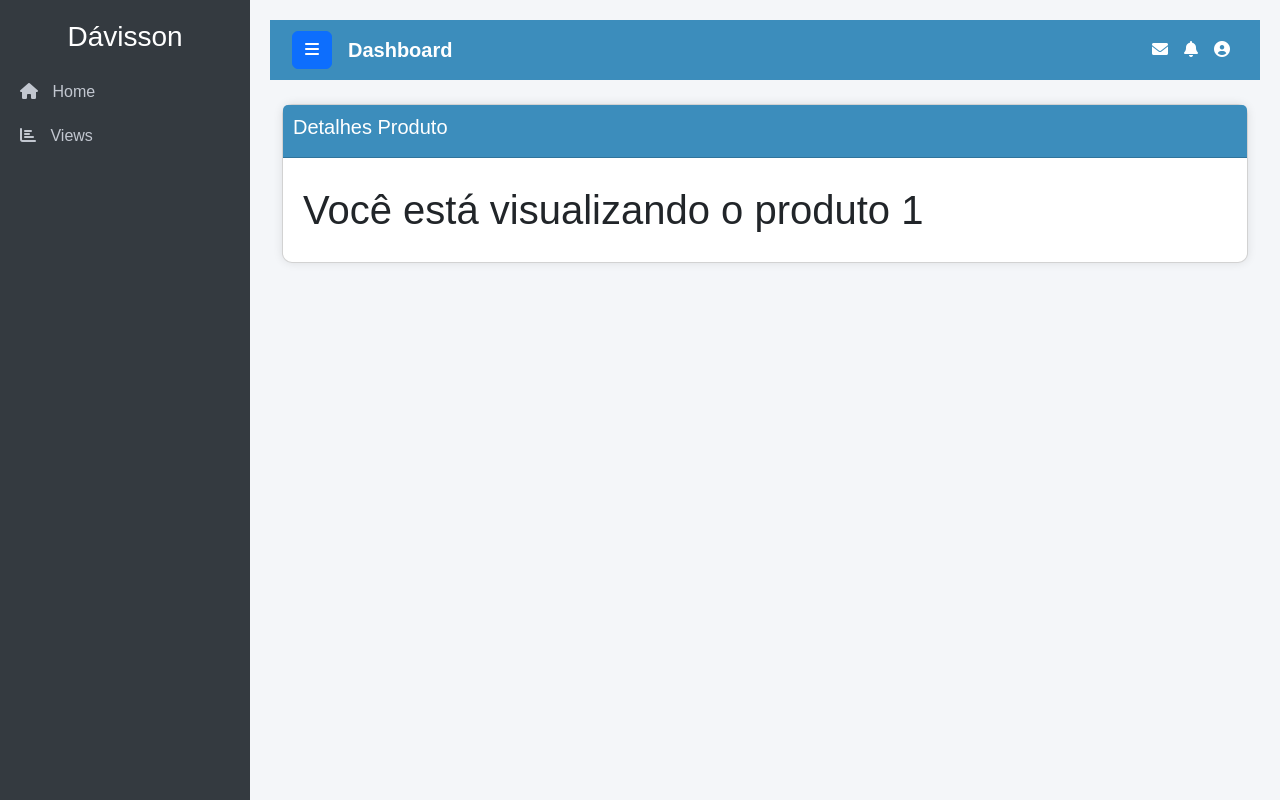
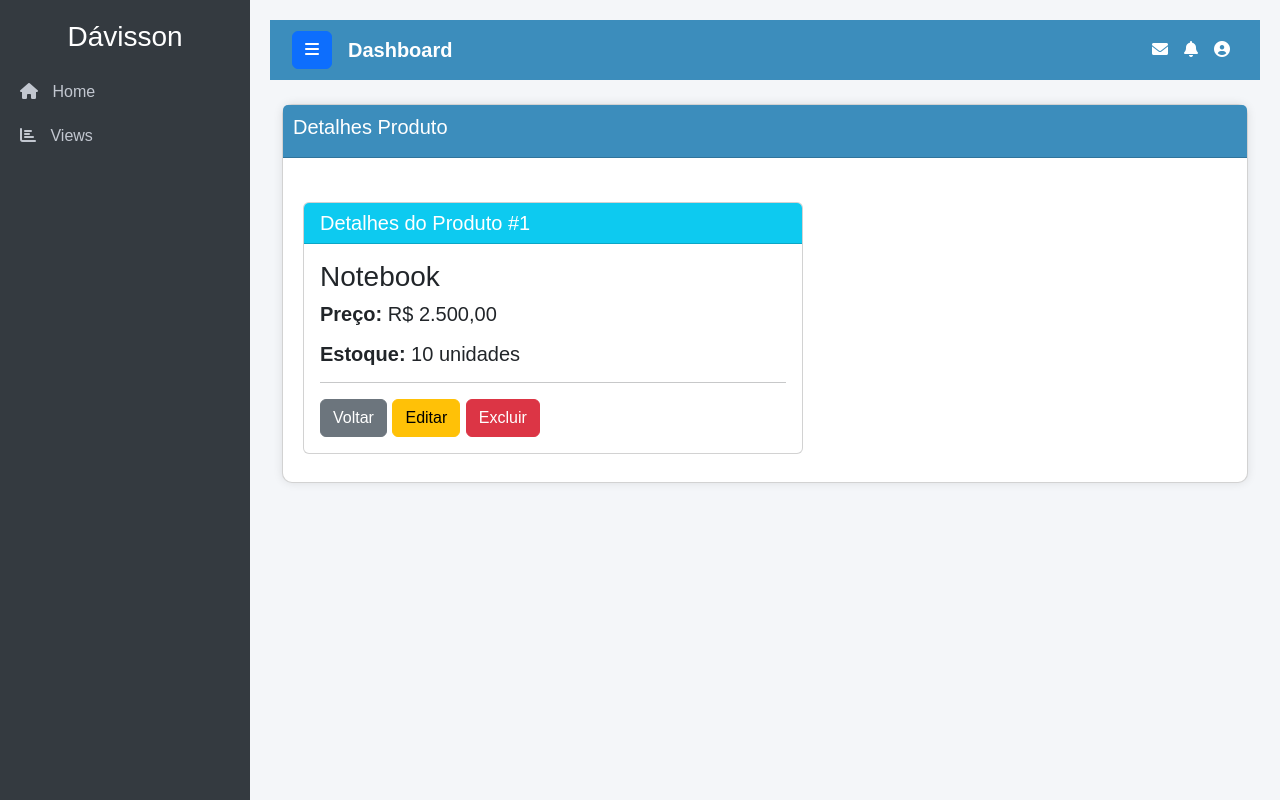
Before and after one commit to davissontiago/pweb-DjangoPiloto, a Django app: page /produto/detalhes/1 in a window 1280 px wide. Run offline with Django 5.2, Linux system fonts and the light colour scheme.

Commit message:
Botões quase completos

```diff
--- a/home/templates/produto/detalhes.html
+++ b/home/templates/produto/detalhes.html
@@ -3,5 +3,36 @@
 {% block title %}Detalhes Produto{% endblock title %}
 
 {% block content %}
-    <h1>Você está visualizando o produto {{id}}</h1>
+
+    {% if produto %}
+
+        <div class="card mt-4" style="max-width: 500px;">
+            <div class="card-header bg-info text-white">
+                Detalhes do Produto #{{ produto.id }}
+            </div>
+            <div class="card-body">
+                <h3 class="card-title">{{ produto.nome }}</h3>
+                <p class="card-text">
+                    <strong>Preço:</strong> R$ {{ produto.preco }}
+                </p>
+                <p>
+                    <strong>Estoque:</strong> 10 unidades
+                </p>
+
+                <hr>
+
+                <a href="{% url 'produto' %}" class="btn btn-secondary">Voltar</a>
+                <a href="{% url 'editar_produto' produto.id %}" class="btn btn-warning">Editar</a>
+                <a href="{% url 'excluir_produto' produto.id %}" class="btn btn-danger">Excluir</a>
+            </div>
+        </div>
+
+    {% else %}
+        <div class="alert alert-danger mt-4">
+            Produto com ID {{ id }} não encontrado!
+            <br><br>
+            <a href="{% url 'produto' %}" class="btn btn-danger">Voltar para a lista</a>
+        </div>
+    {% endif %}
+
 {% endblock content %}
--- a/home/templates/produto/list.html
+++ b/home/templates/produto/list.html
@@ -26,9 +26,9 @@
             <td> 10 </td>
             <td>{{item.preco}}</td>
             <td>
-                <button onclick="location.href='{% url 'detalhes_produto' item.id %}" class="btn btn-info"> Detalhes </button>
-                <button onclick="location.href='{% url 'editar_produto' item.id %}" class="btn btn-warning"> Editar </button>
-                <button onclick="location.href='{% url 'excluir_produto' item.id %}" class="btn btn-danger"> Excluir </button>
+                <button onclick="location.href='{% url 'detalhes_produto' item.id %}'" class="btn btn-info"> Detalhes </button>
+                <button onclick="location.href='{% url 'editar_produto' item.id %}'" class="btn btn-warning"> Editar </button>
+                <button onclick="location.href='{% url 'excluir_produto' item.id %}'" class="btn btn-danger"> Excluir </button>
             </td>
         </tr>
         {% endfor %}
--- a/home/views.py
+++ b/home/views.py
@@ -50,7 +50,35 @@ def salvar_produto(request):
     return render(request, 'produto/form.html', contexto)
 
 def detalhes_produto(request, id):
-    return render(request, 'produto/detalhes.html', {'id':id})
+    lista_produtos = [
+        {'id': 1, 'nome': 'Notebook', 'preco': '2.500,00'},
+        {'id': 2, 'nome': 'Monitor', 'preco': '500,00'},
+        {'id': 3, 'nome': 'Teclado', 'preco': '80,00'},
+        {'id': 4, 'nome': 'Mouse', 'preco': '40,00'},
+        {'id': 5, 'nome': 'Impressora', 'preco': '600,00'},
+        {'id': 6, 'nome': 'Scanner', 'preco': '700,00'},
+        {'id': 7, 'nome': 'Câmera Web', 'preco': '150,00'},
+        {'id': 8, 'nome': 'Headset', 'preco': '120,00'},
+        {'id': 9, 'nome': 'Pendrive 32GB', 'preco': '30,00'},
+        {'id': 10, 'nome': 'HD Externo 1TB', 'preco': '350,00'},
+        {'id': 11, 'nome': 'Estabilizador', 'preco': '200,00'},
+        {'id': 12, 'nome': 'Switch 8 portas', 'preco': '180,00'},
+        {'id': 13, 'nome': 'Roteador Wi-Fi', 'preco': '220,00'},
+    ]
+
+    produto_encontrado = None
+
+    for item in lista_produtos:
+        if item['id'] == id:
+            produto_encontrado = item
+            break
+
+    contexto = {
+        'produto': produto_encontrado,
+        'id': id
+    }
+
+    return render(request, 'produto/detalhes.html', context=contexto)
 
 def editar_produto(request, id):
     return render(request, 'produto/form.html', {'id':id})
```
Also changed, not shown: home/templates/produto/excluir.html (+7 -0 lines).
